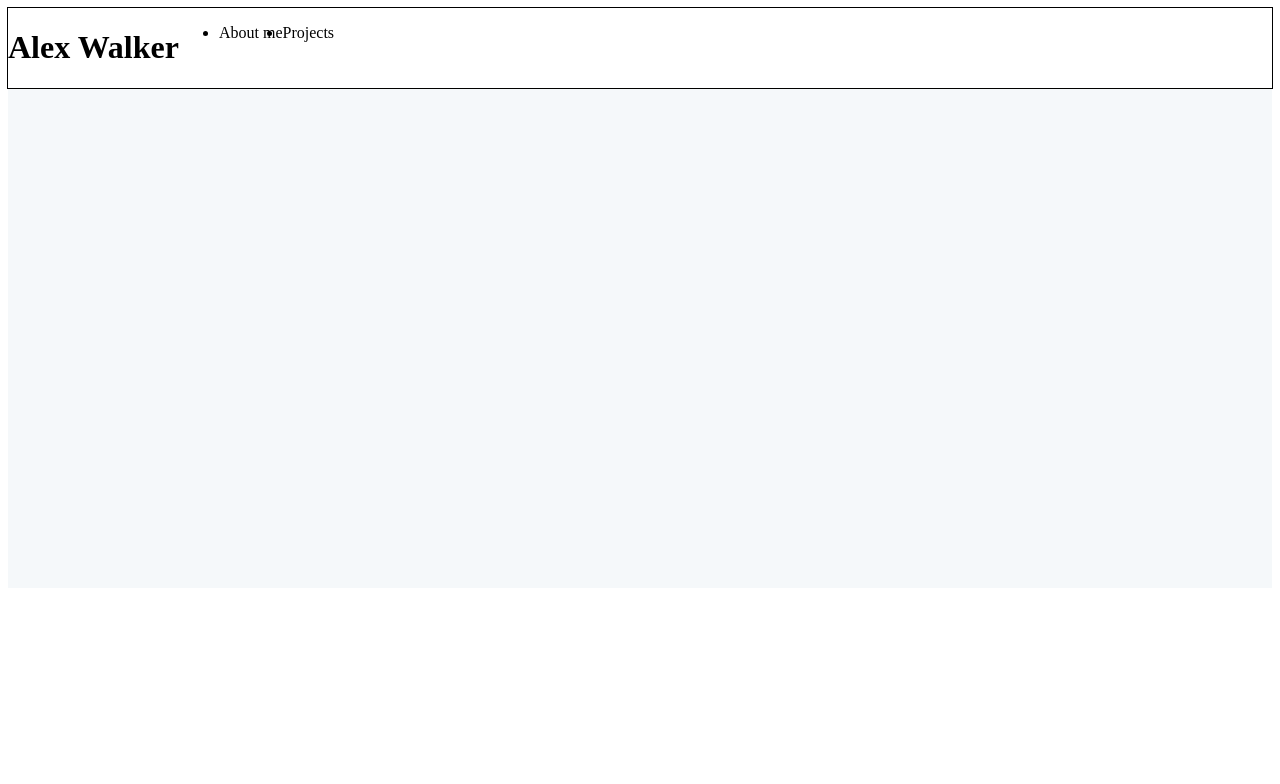
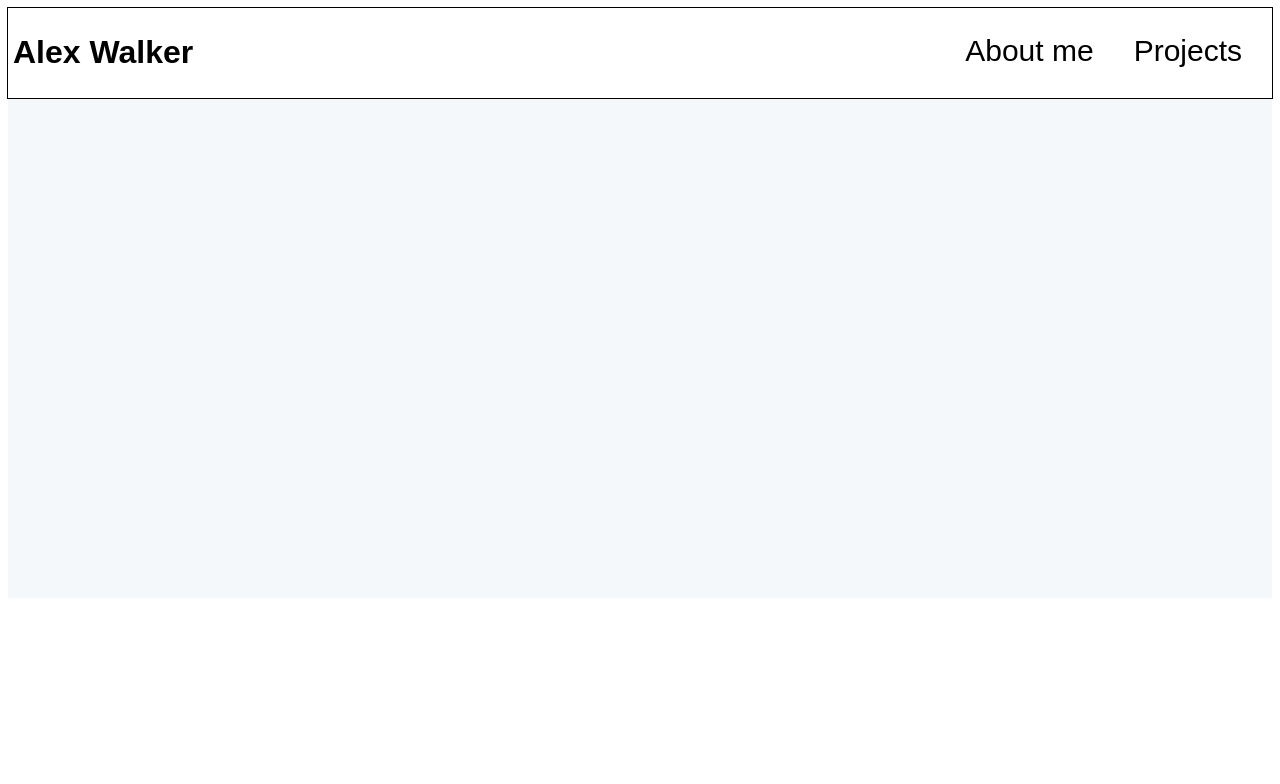
Before and after one commit to Walker-Walker/alex-portfolio, a React (Create React App) app: page / in a window 1280 px wide. Shown: the top 784 px of the page. Built offline with nearby package versions, Linux system fonts and the light colour scheme.

Commit message:
I deleted alot of the old classes and inline syling in the jsx and replaced with some simpler styling for the about me and projects links in the nav

```diff
--- a/src/components/Nav/index.js
+++ b/src/components/Nav/index.js
@@ -1,10 +1,8 @@
 import React from "react";
-import {capitalizeFirstLetter} from '../../utils/helpers';
-import "./nav.css"
-
+import { capitalizeFirstLetter } from "../../utils/helpers";
+import "./nav.css";
 
 const Nav = (props) => {
-
   // function myFunction() {
   //   var x = document.getElementById("myTopnav");
   //   if (x.className === "topnav") {
@@ -18,18 +16,17 @@ const Nav = (props) => {
   return (
 
     <header className="flex-row">
-      <h1> Alex Walker </h1>
-
-      <nav className="topnav" id="myTopnav">
-        <ul className="flex-row">
+  <h1>Alex Walker</h1>
+      <nav className="flex-row">
+        <ul>
           {pages.map((page) => (
             <li
               className={`mx-1 ${
-                currentPage.name === page.name && `navActive`
+                currentPage.name === page.name && ``
               }`}
               key={page.name}
             >
-              <span
+              <span className="mx-1 navActive"
                 onClick={() => {
                   setCurrentPage(page);
                 }}
@@ -39,7 +36,7 @@ const Nav = (props) => {
             </li>
           ))}
         </ul>
-        <a href='javascript:void(0);' class="icon" onClick='myFunction()'>
+        <a href="javascript:void(0);" class="icon" onClick="myFunction()">
           {/* <i class='fa fa-bars'></i> */}
         </a>
       </nav>
--- a/src/components/Nav/nav.css
+++ b/src/components/Nav/nav.css
@@ -6,64 +6,83 @@ header {
   outline-width:thin;
 }
 
-header a {
-  color: var(--light);
+.flex-row {
+  display: flex;
+  justify-content: space-between;
+  flex-direction: row;
+  flex-wrap: wrap;
+  padding:5px;
+  list-style-type: none;
+  font-family: Arial, Helvetica, sans-serif;
+  font-size: 2vh;
 }
 
-.flex-row {
-  display: flex;
-  flex-wrap: wrap;
-  flex-direction: row;
-
-  /* justify-content: space-between; */
+.mx-1 {
+  display: inline;
+  padding: 10px;
+  font-size: 30px;
 }
 
+/* .u-list:hover {
+outline-style:solid;
+} */
 .navActive:hover {
+ outline-style: solid;
+ outline-width: thin;
+
+}
+/* .mx-1:hover {
+outline-style: solid;
+outline-width: thin;
+} */
+
+/* .navActive:hover {
   outline-style: solid;
   outline-width:thin;
-}
-.topnav {
-   overflow: hidden;
-  }
+} */
+
 
   /* Style the links inside the navigation bar */
   .topnav a {
-    float: left;
+    /* display:flex;
+    justify-content: flex-end;
+    flex-direction: row; */
+    /* float: left;
     display: block;
     color: #f2f2f2;
     text-align: center;
     padding: 14px 16px;
     text-decoration: none;
-    font-size: 17px;
+    font-size: 17px; */
   }
 
   /* Change the color of links on hover */
-  .topnav a:hover {
+  /* .topnav a:hover {
     background-color: #ddd;
     color: black;
-  }
+  } */
 
   /* Add an active class to highlight the current page */
-  .topnav a.active {
+  /* .topnav a.active {
     background-color: #4CAF50;
     color: white;
-  }
+  } */
 
   /* Hide the link that should open and close the topnav on small screens */
-  .topnav .icon {
+  /* .topnav .icon {
     display: none;
-  }
+  } */
   /* When the screen is less than 600 pixels wide, hide all links, except for the first one ("Home"). Show the link that contains should open and close the topnav (.icon) */
-@media screen and (max-width: 600px) {
+/* @media screen and (max-width: 600px) {
     .topnav a:not(:first-child) {display: none;}
     .topnav a.icon {
       float: right;
       display: block;
     }
-  }
+  } */
 
   /* The "responsive" class is added to the topnav with JavaScript when the user clicks on the icon. This class makes the topnav look good on small screens (display the links vertically instead of horizontally) */
-  @media screen and (max-width: 600px) {
+  /* @media screen and (max-width: 600px) {
     .topnav.responsive {position: relative;}
     .topnav.responsive a.icon {
       position: absolute;
@@ -75,4 +94,4 @@ header a {
       display: block;
       text-align: left;
     }
-  }
+  } */
```
Also changed, not shown: src/index.css (line endings or trailing spaces).
